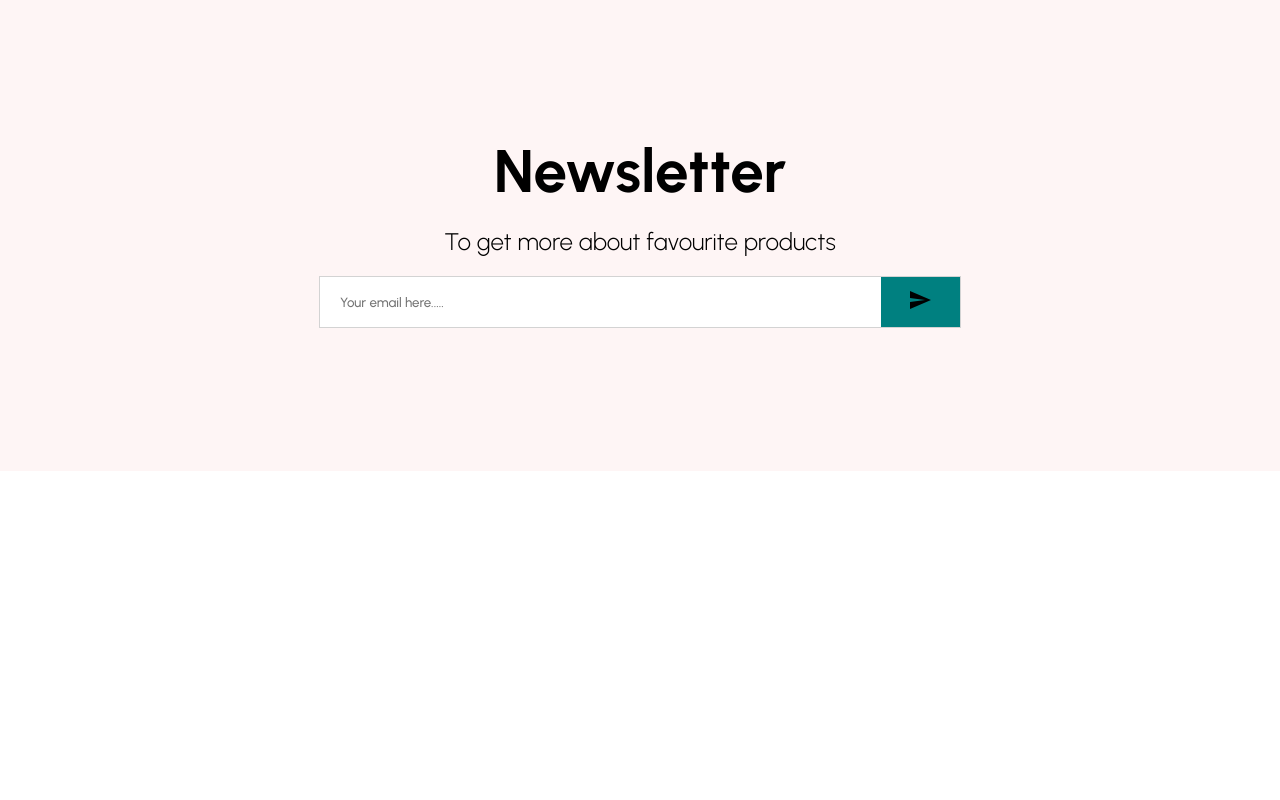
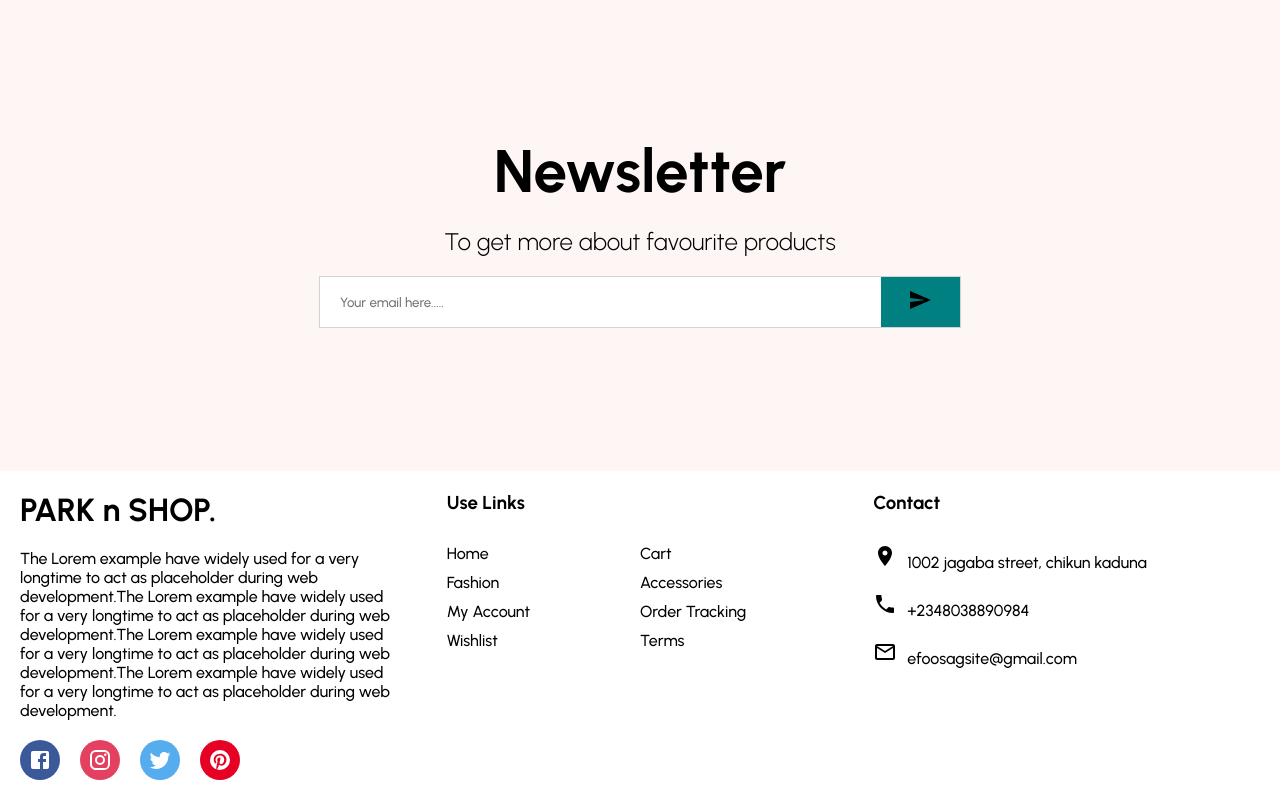
Before and after one commit to efoosag/park-n-shop, a React (Create React App) app: page / in a window 1280 px wide. Shown: the part 2343-3143 px from the top of the page. Before the commit the page ends 2814 px from the top, so only its background shows below. Built offline with nearby package versions, Linux system fonts and the light colour scheme.

Commit message:
add footer

```diff
--- /dev/null
+++ b/src/components/Footer.js
@@ -0,0 +1,108 @@
+import { Facebook, Instagram, MailOutline, Phone, Pinterest, Room, Twitter } from '@mui/icons-material'
+import React from 'react'
+import styled from 'styled-components'
+
+const Container = styled.div`
+  display: flex;
+`
+const Left = styled.div`
+  flex: 1;
+  display: flex;
+  flex-direction: column;
+  padding: 20px;
+`
+const Logo = styled.h1``
+
+const Description = styled.p`
+  margin: 20px 0;
+`
+
+const SocialIconContainer = styled.div`
+  display: flex;
+`
+
+const SocialIcon = styled.div`
+  width: 40px;
+  height: 40px;
+  border-radius: 50%;
+  color: white;
+  display: flex;
+  align-items: center;
+  justify-content: center;
+  background-color: ${props => props.bg};
+  margin-right: 20px;
+`
+
+const Middle = styled.div`
+  flex: 1;
+  padding: 20px;
+`
+const Title = styled.h3`
+  margin-bottom: 30px;
+`
+const List = styled.ul`
+  margin: 0;
+  padding: 0;
+  list-style: none;
+  display: flex;
+  flex-wrap: wrap;
+`
+
+const ListItem = styled.li`
+  width: 50%;
+  margin-bottom: 10px;
+`
+
+const Right = styled.div`
+  flex: 1;
+  padding: 20px;
+`
+const ContactItem = styled.div`
+  margin-bottom: 20px;
+`
+
+const Footer = () => {
+  return (
+    <Container>
+      <Left>
+        <Logo>PARK n SHOP.</Logo>
+        <Description>The Lorem example have widely used for a very longtime to act as placeholder during web development.The Lorem example have widely used for a very longtime to act as placeholder during web development.The Lorem example have widely used for a very longtime to act as placeholder during web development.The Lorem example have widely used for a very longtime to act as placeholder during web development.</Description>
+        <SocialIconContainer>
+          <SocialIcon bg="#3B5999">
+            <Facebook />
+          </SocialIcon>
+          <SocialIcon bg="#E4405F">
+            <Instagram />
+          </SocialIcon>
+          <SocialIcon bg="#55ACEE">
+            <Twitter />
+          </SocialIcon>
+          <SocialIcon bg="#E60023">
+            <Pinterest />
+          </SocialIcon>
+        </SocialIconContainer>
+      </Left>
+      <Middle>
+        <Title>Use Links</Title>
+        <List>
+          <ListItem>Home</ListItem>
+          <ListItem>Cart</ListItem>
+          <ListItem>Fashion</ListItem>
+          <ListItem>Accessories</ListItem>
+          <ListItem>My Account</ListItem>
+          <ListItem>Order Tracking</ListItem>
+          <ListItem>Wishlist</ListItem>
+          <ListItem>Terms</ListItem>
+        </List>
+      </Middle>
+      <Right>
+        <Title>Contact</Title>
+        <ContactItem><Room style={{marginRight: "10px"}} />1002 jagaba street, chikun kaduna </ContactItem>
+        <ContactItem><Phone style={{marginRight: "10px"}} />+2348038890984</ContactItem>
+        <ContactItem><MailOutline style={{marginRight: "10px"}} />efoosagsite@gmail.com</ContactItem>
+      </Right>
+    </Container>
+  )
+}
+
+export default Footer
--- a/src/pages/Homepage.js
+++ b/src/pages/Homepage.js
@@ -5,6 +5,7 @@ import Slider from '../components/Slider'
 import Categories from '../components/Categories'
 import Products from '../components/Products'
 import Newsletter from '../components/Newsletter'
+import Footer from '../components/Footer'
 
 const Homepage = () => {
   return (
@@ -15,6 +16,7 @@ const Homepage = () => {
       <Categories />
       <Products />
       <Newsletter />
+      <Footer />
     </div>
   )
 }
```
